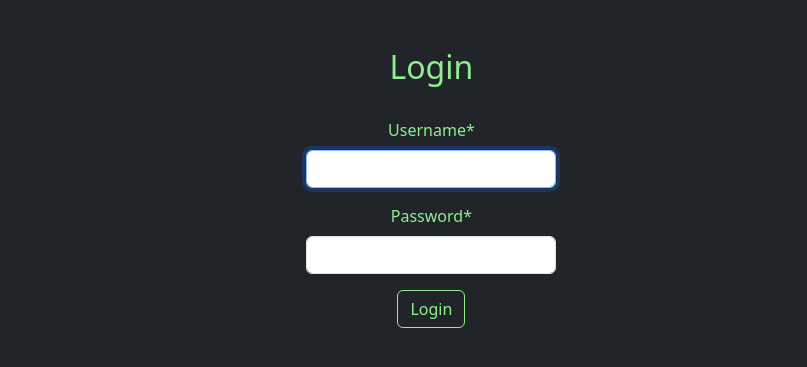
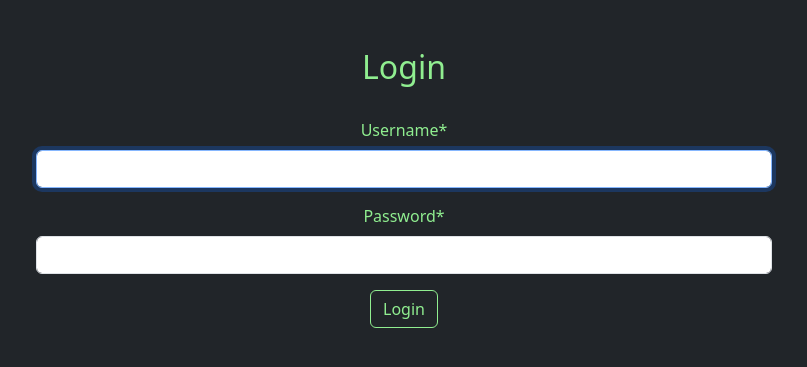
Before and after one commit to badgersky/we-know-spot, a Django app: page /users/login/ in a window 1280 px wide. Shown: the part 104-471 px from the top of the page, without its empty margins (236-1043 px from the left). Run offline with Django 4.2, Linux system fonts and the light colour scheme; some libraries are stand-ins or nearby versions.

Commit message:
update base.html

```diff
--- a/templates/base.html
+++ b/templates/base.html
@@ -24,12 +24,12 @@
 {% include 'partials/nav.html' %}
 {% include 'partials/messages.html' %}
 
-<div class="container text-center d-flex justify-content-evenly">
+<div class="container text-center align-content-center">
     <div class="row">
         <div class="col-2">
             {% block left %}{% endblock %}
         </div>
-        <div class="col-10">
+        <div class="col-8">
             {% block content %}
 
             {% endblock %}
```
